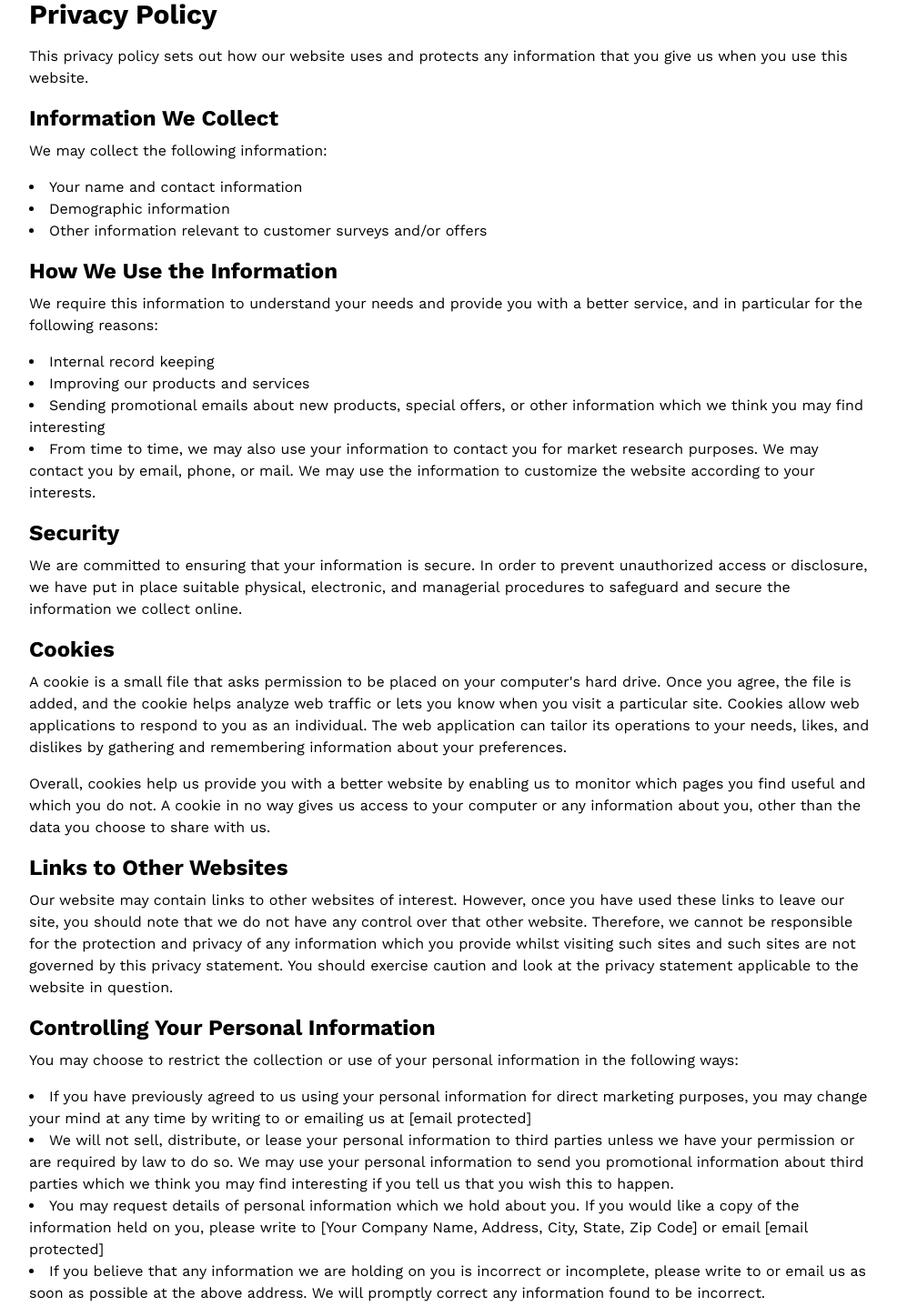
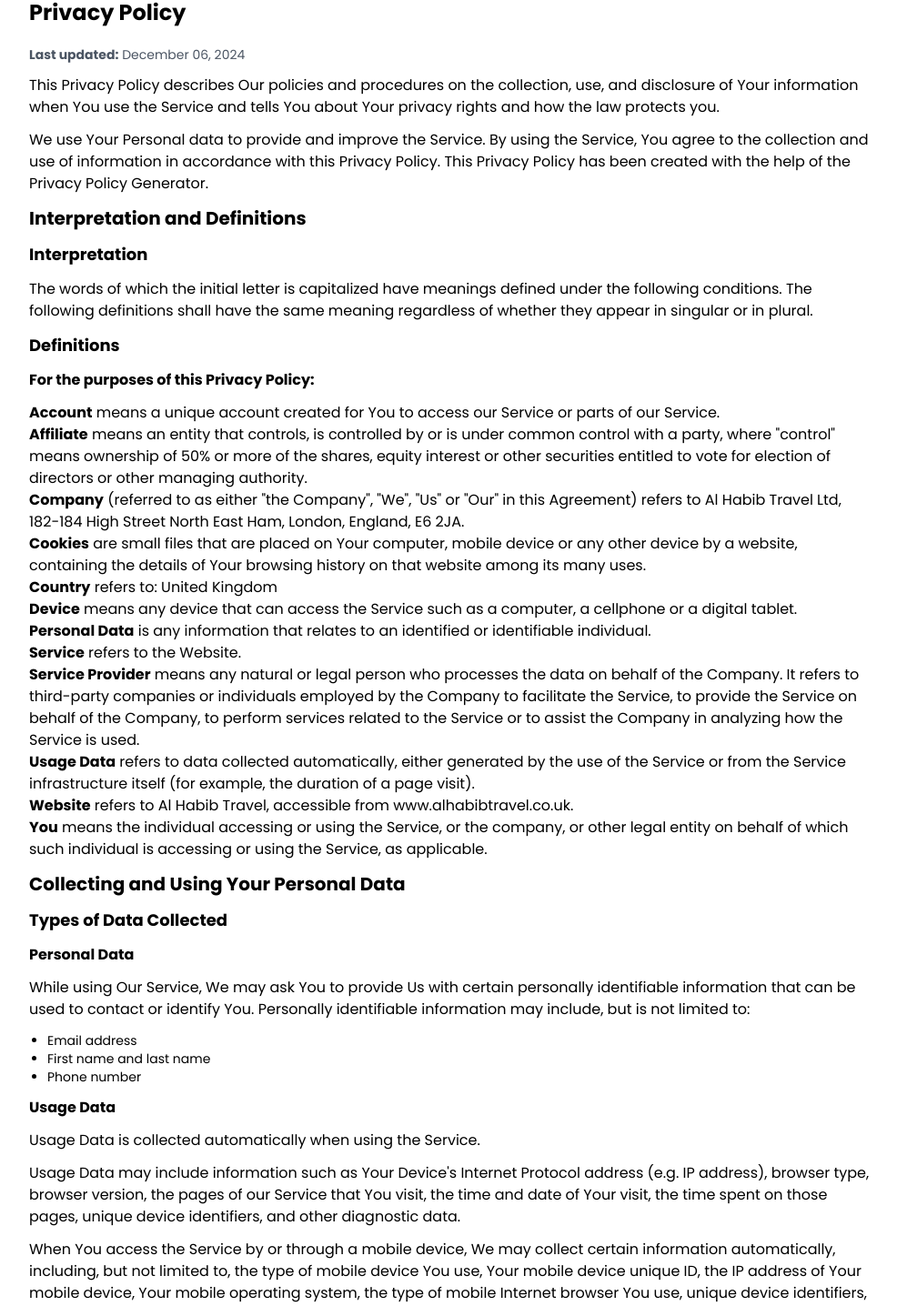
Before and after one commit to msalmankhokhar/al-habib-travels-next-app, a Next.js app: page /privacy-policy in a window 1280 px wide. Shown: the part 113-1549 px from the top of the page at 91% size, without its empty margins (144-1130 px from the left). Built offline with nearby package versions, Linux system fonts and the light colour scheme.

Commit message:
updated sitemap

```diff
--- a/pages/_app.js
+++ b/pages/_app.js
@@ -1,5 +1,5 @@
 import "@/styles/globals.css";
-import { Work_Sans as Font } from "next/font/google";
+import { Poppins as Font } from "next/font/google";
 import useScrollRestoration from "@/hooks/useScrollRestroration";
 import { PagesTopLoader } from 'nextjs-toploader/pages'
 import { GoogleTagManager } from '@next/third-parties/google'
--- a/pages/about.js
+++ b/pages/about.js
@@ -7,12 +7,12 @@ export default function about() {
     return (
         <>
         <Head
-        title={'About Us | Al Habib Travel Ltd.'}
+        title={'About Us'}
         desc={`At Al Habib Travel, we offer complete Hajj and Umrah packages, including flights, visas, hotels, and ground transport. We have packages for every budget and provide 24/7 support to make your journey smooth. What makes us different is that we don't just handle bookings. We guide and educate pilgrims through our social media, YouTube, and local events, helping you feel prepared and confident.`}
         />
         <Navbar />
         <main className='px-5 md:px-7 lg:px-12 pt-10 max-w-screen-lg mx-auto'>
-            <h1 className='font-bold mb-5 text-2xl brand-yellow'>About Us | Al Habib Travel Ltd</h1>
+            <h1 className='font-bold mb-5 text-2xl brand-yellow'>About Us</h1>
 
             <div className="mb-5">
                 <h1 className='font-bold text-lg mb-3 brand-blue'>Our Services</h1>
--- a/pages/contact.js
+++ b/pages/contact.js
@@ -20,9 +20,9 @@ export default function Contact() {
   return (
     <>
       <Head
-        title={"Contact Us | Al Habib Travel Ltd."}
+        title={"Contact Us"}
         desc={
-          "Welcome to Al Habib Travel | Your Trusted Hajj and Umrah Partner in UK"
+          "Contact Us on whatsapp at +44203 504 2344, on phone at 0203 504 2344 or on email at info@alhabibtravel.co.uk, and book your Umrah Package today"
         }
       />
       <div className="bg-brand-blue px-5 py-2 flex items-center justify-center">
--- a/pages/index.js
+++ b/pages/index.js
@@ -25,9 +25,9 @@ export default function Home({ popularPkgs, fourStarPkgs, threeStarPkgs }) {
   return (
     <>
       <Head
-        title={"Al Habib Travel Ltd."}
+        title={"Al Habib Travel UK"}
         desc={
-          "Welcome to Al Habib Travel | Your Trusted Hajj and Umrah Partner in UK"
+          "Al Habib Travel is the most trusted & reliable agency among UK Muslims. We provide bespoke Umrah travel solutions & package designing services to meet budget range and facilities requirements of pilgrims."
         }
       />
       <header className="relative flex flex-col">
--- a/pages/package/[slug].js
+++ b/pages/package/[slug].js
@@ -19,7 +19,7 @@ export default function PackageDetail({ pkg }) {
     return (
         <>
             <Head
-                title={`${pkg.title} | Al Habib Travel`}
+                title={`${pkg.title}`}
                 desc={`Al Habib Travel is offering ${pkg.nights}-night, ${pkg.rating}-star Umrah packages, commonly referred to a "one-week Umrah Packages", at a highly competitive price of &pound; ${pkg.price}. These packages are ideal for budget-conscious pilgrims seeking a shorter Umrah experience. Accommodation is provided in ${pkg.rating}-star hotels, with ${pkg.makkahNights || defaultProps.madinahNights} nights at
                 ${pkg.makkahHotel} in Mecca and ${pkg.madinahNights || defaultProps.madinahNights} nights at ${pkg.madinahHotel} in Madinah, in quad-sharing rooms. Umrah flights can be added to the package, but services such as Ziarats (tours), breakfast, and transport are not included and can be arranged separately if required.`}
                 imgSrc={pkg.imgSrc || defaultProps.imgSrc}
--- a/pages/privacy-policy.js
+++ b/pages/privacy-policy.js
@@ -7,138 +7,117 @@ export default function about() {
     return (
         <>
             <Head
-                title={'Privacy Policy | Al Habib Travel Ltd.'}
-                desc={''}
+                title={'Privacy Policy'}
+                desc={'This Privacy Policy describes Our policies and procedures on the collection, use, and disclosure of Your information when You use the Service and tells You about Your privacy rights and how the law protects you.'}
             />
             <Navbar />
+            {/* <main className='px-5 md:px-7 lg:px-12 py-10 max-w-screen-lg mx-auto'>
+
+
+            </main> */}
             <main className='px-5 md:px-7 lg:px-12 py-10 max-w-screen-lg mx-auto'>
+                <div className='flex flex-col gap-3'>
+                    <h1 className='text-2xl font-bold mb-2'>Privacy Policy</h1>
+                    <p className='text-gray-600 text-sm'><strong>Last updated:</strong> December 06, 2024</p>
 
-                <div>
-                    <div>
-                        <h1 className="text-3xl font-bold mb-4">Privacy Policy</h1>
-
-                        <p className="mb-4">
-                            This privacy policy sets out how our website uses and protects any information that you give us when you use
-                            this
-                            website.
+                    <p>
+                        This Privacy Policy describes Our policies and procedures on the collection, use, and disclosure of Your information when You use the Service and tells You about Your privacy rights and how the law protects you.
                     </p>
 
-                        <h2 className="text-2xl font-bold mb-2">Information We Collect</h2>
-
-                        <p className="mb-4">
-                            We may collect the following information:
+                    <p>
+                        We use Your Personal data to provide and improve the Service. By using the Service, You agree to the collection and use of information in accordance with this Privacy Policy. This Privacy Policy has been created with the help of the Privacy Policy Generator.
                     </p>
 
-                        <ul className="list-disc list-inside mb-4">
-                            <li>Your name and contact information</li>
-                            <li>Demographic information</li>
-                            <li>Other information relevant to customer surveys and/or offers</li>
+                    <h2 className='text-xl font-bold'>Interpretation and Definitions</h2>
+                    <h3 className='text-lg font-bold'>Interpretation</h3>
+                    <p>
+                        The words of which the initial letter is capitalized have meanings defined under the following conditions. The following definitions shall have the same meaning regardless of whether they appear in singular or in plural.
+                    </p>
+
+                    <h3 className='text-lg font-bold'>Definitions</h3>
+                    <p><strong>For the purposes of this Privacy Policy:</strong></p>
+                    <ul>
+                        <li><strong>Account</strong> means a unique account created for You to access our Service or parts of our Service.</li>
+                        <li><strong>Affiliate</strong> means an entity that controls, is controlled by or is under common control with a party, where {`"control"`} means ownership of 50% or more of the shares, equity interest or other securities entitled to vote for election of directors or other managing authority.</li>
+                        <li><strong>Company</strong> (referred to as either {`"the Company", "We", "Us" or "Our"`} in this Agreement) refers to Al Habib Travel Ltd, 182-184 High Street North East Ham, London, England, E6 2JA.</li>
+                        <li><strong>Cookies</strong> are small files that are placed on Your computer, mobile device or any other device by a website, containing the details of Your browsing history on that website among its many uses.</li>
+                        <li><strong>Country</strong> refers to: United Kingdom</li>
+                        <li><strong>Device</strong> means any device that can access the Service such as a computer, a cellphone or a digital tablet.</li>
+                        <li><strong>Personal Data</strong> is any information that relates to an identified or identifiable individual.</li>
+                        <li><strong>Service</strong> refers to the Website.</li>
+                        <li><strong>Service Provider</strong> means any natural or legal person who processes the data on behalf of the Company. It refers to third-party companies or individuals employed by the Company to facilitate the Service, to provide the Service on behalf of the Company, to perform services related to the Service or to assist the Company in analyzing how the Service is used.</li>
+                        <li><strong>Usage Data</strong> refers to data collected automatically, either generated by the use of the Service or from the Service infrastructure itself (for example, the duration of a page visit).</li>
+                        <li><strong>Website</strong> refers to Al Habib Travel, accessible from <a href="https://www.alhabibtravel.co.uk" target="_blank" rel="noopener noreferrer">www.alhabibtravel.co.uk</a>.</li>
+                        <li><strong>You</strong> means the individual accessing or using the Service, or the company, or other legal entity on behalf of which such individual is accessing or using the Service, as applicable.</li>
                     </ul>
 
-                        <h2 className="text-2xl font-bold mb-2">How We Use the Information</h2>
+                    <h2 className='text-xl font-bold'>Collecting and Using Your Personal Data</h2>
+                    <h3 className='text-lg font-bold'>Types of Data Collected</h3>
 
-                        <p className="mb-4">
-                            We require this information to understand your needs and provide you with a better service, and in
-                            particular
-                            for
-                            the following reasons:
+                    <h4 className='text-base font-bold'>Personal Data</h4>
+                    <p>
+                        While using Our Service, We may ask You to provide Us with certain personally identifiable information that can be used to contact or identify You. Personally identifiable information may include, but is not limited to:
+                    </p>
+                    <ul className='list-disc text-sm ml-5'>
+                        <li>Email address</li>
+                        <li>First name and last name</li>
+                        <li>Phone number</li>
+                    </ul>
+
+                    <h4 className='text-base font-bold'>Usage Data</h4>
+                    <p>
+                        Usage Data is collected automatically when using the Service.
+                    </p>
+                    <p>
+                        Usage Data may include information such as Your Device{`'`}s Internet Protocol address (e.g. IP address), browser type, browser version, the pages of our Service that You visit, the time and date of Your visit, the time spent on those pages, unique device identifiers, and other diagnostic data.
+                    </p>
+                    <p>
+                        When You access the Service by or through a mobile device, We may collect certain information automatically, including, but not limited to, the type of mobile device You use, Your mobile device unique ID, the IP address of Your mobile device, Your mobile operating system, the type of mobile Internet browser You use, unique device identifiers, and other diagnostic data.
+                    </p>
+                    <p>
+                        We may also collect information that Your browser sends whenever You visit our Service or when You access the Service by or through a mobile device.
                     </p>
 
-                        <ul className="list-disc list-inside mb-4">
-                            <li>Internal record keeping</li>
-                            <li>Improving our products and services</li>
-                            <li>Sending promotional emails about new products, special offers, or other information which we think you
-                                may
-                                find
-                                interesting</li>
-                            <li>From time to time, we may also use your information to contact you for market research purposes. We may
-                                contact
-                                you by email, phone, or mail. We may use the information to customize the website according to your
-                                interests.</li>
+                    <h3 className='text-lg font-bold'>Tracking Technologies and Cookies</h3>
+                    <p>
+                        We use Cookies and similar tracking technologies to track the activity on Our Service and store certain information. Tracking technologies used are beacons, tags, and scripts to collect and track information and to improve and analyze Our Service. The technologies We use may include:
+                    </p>
+                    <ul>
+                        <li><strong>Cookies or Browser Cookies.</strong> A cookie is a small file placed on Your Device. You can instruct Your browser to refuse all Cookies or to indicate when a Cookie is being sent. However, if You do not accept Cookies, You may not be able to use some parts of our Service. Unless you have adjusted Your browser setting so that it will refuse Cookies, our Service may use Cookies.</li>
+                        <li><strong>Web Beacons.</strong> Certain sections of our Service and our emails may contain small electronic files known as web beacons (also referred to as clear gifs, pixel tags, and single-pixel gifs) that permit the Company, for example, to count users who have visited those pages or opened an email and for other related website statistics (for example, recording the popularity of a certain section and verifying system and server integrity).</li>
                     </ul>
-
-                        <h2 className="text-2xl font-bold mb-2">Security</h2>
-
-                        <p className="mb-4">
-                            We are committed to ensuring that your information is secure. In order to prevent unauthorized access or
-                            disclosure,
-                            we have put in place suitable physical, electronic, and managerial procedures to safeguard and secure the
-                            information we collect online.
+                    <p>
+                        {`Cookies can be "Persistent" or "Session" Cookies. Persistent Cookies remain on Your personal computer or mobile device when You go offline, while Session Cookies are deleted as soon as You close Your web browser. You can learn more about cookies on TermsFeed website article.`}
                     </p>
-
-                        <h2 className="text-2xl font-bold mb-2">Cookies</h2>
-
-                        <p className="mb-4">
-                            A cookie is a small file that asks permission to be placed on your computer{`'`}s hard drive. Once you agree,
-                            the
-                            file
-                            is added, and the cookie helps analyze web traffic or lets you know when you visit a particular site.
-                            Cookies
-                            allow
-                            web applications to respond to you as an individual. The web application can tailor its operations to your
-                            needs,
-                            likes, and dislikes by gathering and remembering information about your preferences.
+                    <p>
+                        We use both Session and Persistent Cookies for the purposes set out below:
                     </p>
-
-                        <p className="mb-4">
-                            Overall, cookies help us provide you with a better website by enabling us to monitor which pages you find
-                            useful
-                            and which you do not. A cookie in no way gives us access to your computer or any information about you,
-                            other
-                            than
-                            the data you choose to share with us.
-                        </p>
-
-                        <h2 className="text-2xl font-bold mb-2">Links to Other Websites</h2>
-
-                        <p className="mb-4">
-                            Our website may contain links to other websites of interest. However, once you have used these links to
-                            leave
-                            our
-                            site, you should note that we do not have any control over that other website. Therefore, we cannot be
-                            responsible
-                            for the protection and privacy of any information which you provide whilst visiting such sites and such
-                            sites
-                            are
-                            not governed by this privacy statement. You should exercise caution and look at the privacy statement
-                            applicable
-                            to
-                            the website in question.
-                        </p>
-
-                        <h2 className="text-2xl font-bold mb-2">Controlling Your Personal Information</h2>
-
-                        <p className="mb-4">
-                            You may choose to restrict the collection or use of your personal information in the following ways:
-                        </p>
-
-                        <ul className="list-disc list-inside mb-4">
-                            <li>If you have previously agreed to us using your personal information for direct marketing purposes, you
-                                may
-                                change your mind at any time by writing to or emailing us at [email protected]</li>
-                            <li>We will not sell, distribute, or lease your personal information to third parties unless we have your
-                                permission
-                                or are required by law to do so. We may use your personal information to send you promotional
-                                information
-                                about
-                                third parties which we think you may find interesting if you tell us that you wish this to happen.</li>
-                            <li>You may request details of personal information which we hold about you. If you would like a copy of the
-                                information held on you, please write to [Your Company Name, Address, City, State, Zip Code] or email
-                                [email protected]</li>
-                            <li>If you believe that any information we are holding on you is incorrect or incomplete, please write to or
-                                email
-                                us as soon as possible at the above address. We will promptly correct any information found to be
-                                incorrect.
+                    <ul>
+                        <li><strong>Necessary / Essential Cookies</strong>
+                            <ul>
+                                <li>Type: Session Cookies</li>
+                                <li>Administered by: Us</li>
+                                <li>Purpose: These Cookies are essential to provide You with services available through the Website and to enable You to use some of its features. They help to authenticate users and prevent fraudulent use of user accounts. Without these Cookies, the services that You have asked for cannot be provided, and We only use these Cookies to provide You with those services.</li>
+                            </ul>
+                        </li>
+                        <li><strong>Cookies Policy / Notice Acceptance Cookies</strong>
+                            <ul>
+                                <li>Type: Persistent Cookies</li>
+                                <li>Administered by: Us</li>
+                                <li>Purpose: These Cookies identify if users have accepted the use of cookies on the Website.</li>
+                            </ul>
+                        </li>
+                        <li><strong>Functionality Cookies</strong>
+                            <ul>
+                                <li>Type: Persistent Cookies</li>
+                                <li>Administered by: Us</li>
+                                <li>Purpose: These Cookies allow us to remember choices You make when You use the Website, such as remembering your login details or language preference. The purpose of these Cookies is to provide You with a more personal experience and to avoid You having to re-enter your preferences every time You use the Website.</li>
+                            </ul>
                         </li>
                     </ul>
+                </div>
+            </main>
 
-                        <p className="mb-4">
-                            This privacy policy is subject to change without notice.
-                        </p>
-                    </div>
-                </div>
-
-            </main>
             <Footer />
         </>
     )
```
Also changed, not shown: lib/helpers.js (added, +7 -0 lines), pages/sitemap.xml.js (+11 -1 lines). Lines whose indentation alone changed are shown as unchanged.
